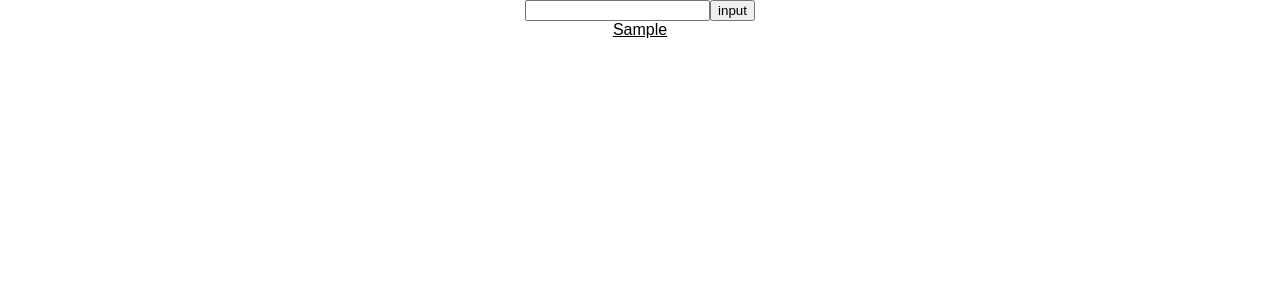
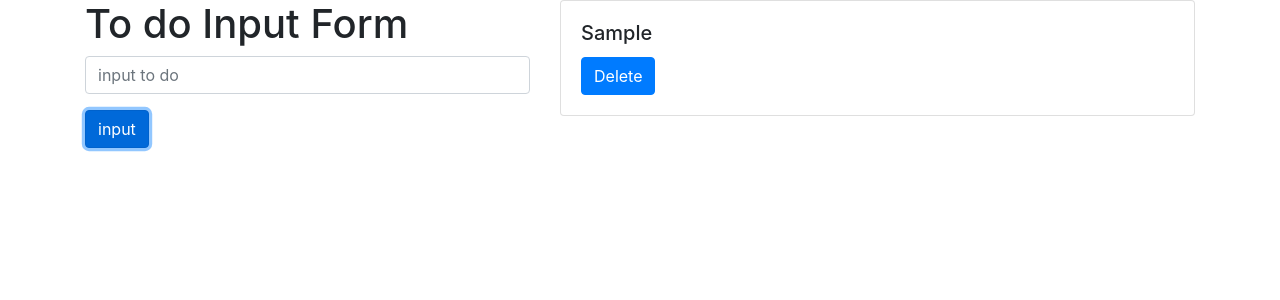
Before and after one commit to mprambadi/react-app, a React (Create React App) app: page / in a window 1280 px wide. Both pictures are taken after typing "Sample" into the empty fields and a click on the input "input". Shown: the top 300 px of the page. Built offline with nearby package versions, Linux system fonts and the light colour scheme.

Commit message:
adding style and remove list function

```diff
--- a/src/App.js
+++ b/src/App.js
@@ -1,14 +1,16 @@
 import React, { Component } from "react";
-import logo from "./logo.svg";
 import "./App.css";
 
+window.id = 0;
 class App extends Component {
   constructor(props) {
     super(props);
     this.state = {
       term: "",
-      items: []
+      items: [],
+      id: 0
     };
+    this.handleRemove = this.handleRemove.bind(this);
   }
 
   changeInput = e => {
@@ -19,23 +21,41 @@ class App extends Component {
 
   submitInput = e => {
     e.preventDefault();
-
+    const data = {
+      text: this.state.term,
+      id: window.id++
+    }
     this.setState({
       term: "",
-      items: [...this.state.items, this.state.term]
+      items: [...this.state.items, data]
     });
   };
 
+  handleRemove(name) {
+    const remain = this.state.items.filter(el => el.id !== name);
+
+    this.setState({
+      items: remain
+    });
+  }
+
   render() {
     return (
-      <div className="App">
+      <div className="container">
+        <div className="row">
+          <div className="col-md-5">
+            <h1>To do Input Form </h1>
             <InputForm
               submitInput={this.submitInput}
               term={this.state.term}
               changeInput={this.changeInput}
             />
+          </div>
 
-        <List items={this.state.items} />
+          <div className="col-md-7">
+            <List items={this.state.items} handleRemove={this.handleRemove} />
+          </div>
+        </div>
       </div>
     );
   }
@@ -44,13 +64,23 @@ class App extends Component {
 const InputForm = props => {
   return (
     <form onSubmit={props.submitInput}>
+      <div className="form-group">
         <input
           type="text"
           name="to-do"
           value={props.term}
           onChange={props.changeInput}
+          className="form-control"
+          placeholder="input to do"
         />
-      <input type="submit" name="send" value="input" />
+      </div>
+
+      <input
+        type="submit"
+        name="send"
+        value="input"
+        className="btn btn-primary"
+      />
     </form>
   );
 };
@@ -60,10 +90,15 @@ const List = props => {
     <div>
       {props.items.map((item, index) => {
         return (
-          <div className="App-underline" key={index}>
-          {/* <p className="App-underline" > */}
-            {item}
-          {/* </p> */}
+          <div
+            className="card"
+            key={index}
+            onClick={() => props.handleRemove(item.id)}
+          >
+            <div className="card-body">
+              <h5 className="card-title">{item.text}</h5>
+              <div className="btn btn-primary">Delete</div>
+            </div>
           </div>
         );
       })}
--- a/src/index.js
+++ b/src/index.js
@@ -1,6 +1,7 @@
 import React from 'react';
 import ReactDOM from 'react-dom';
 import './index.css';
+import 'bootstrap/dist/css/bootstrap.min.css'
 import App from './App';
 import registerServiceWorker from './registerServiceWorker';
 
```
Lines whose indentation alone changed are shown as unchanged.
